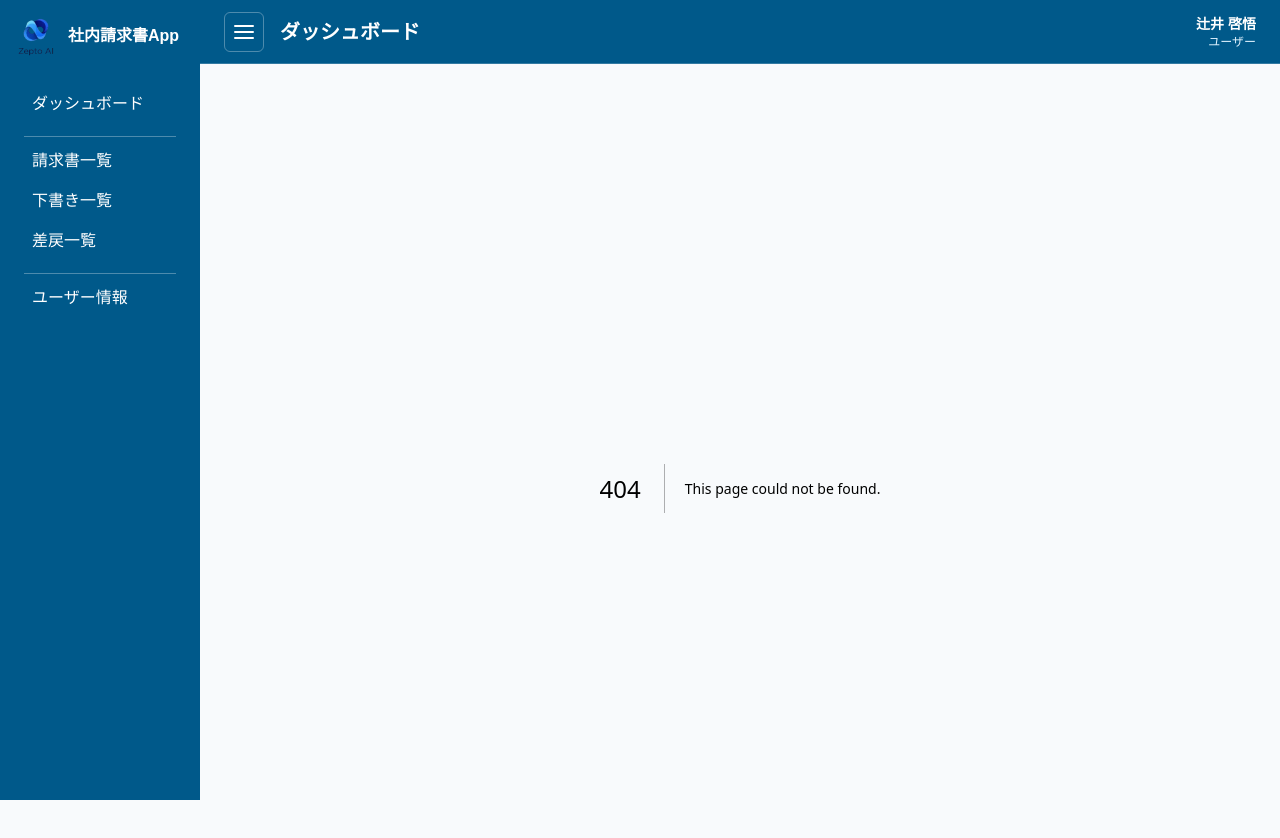
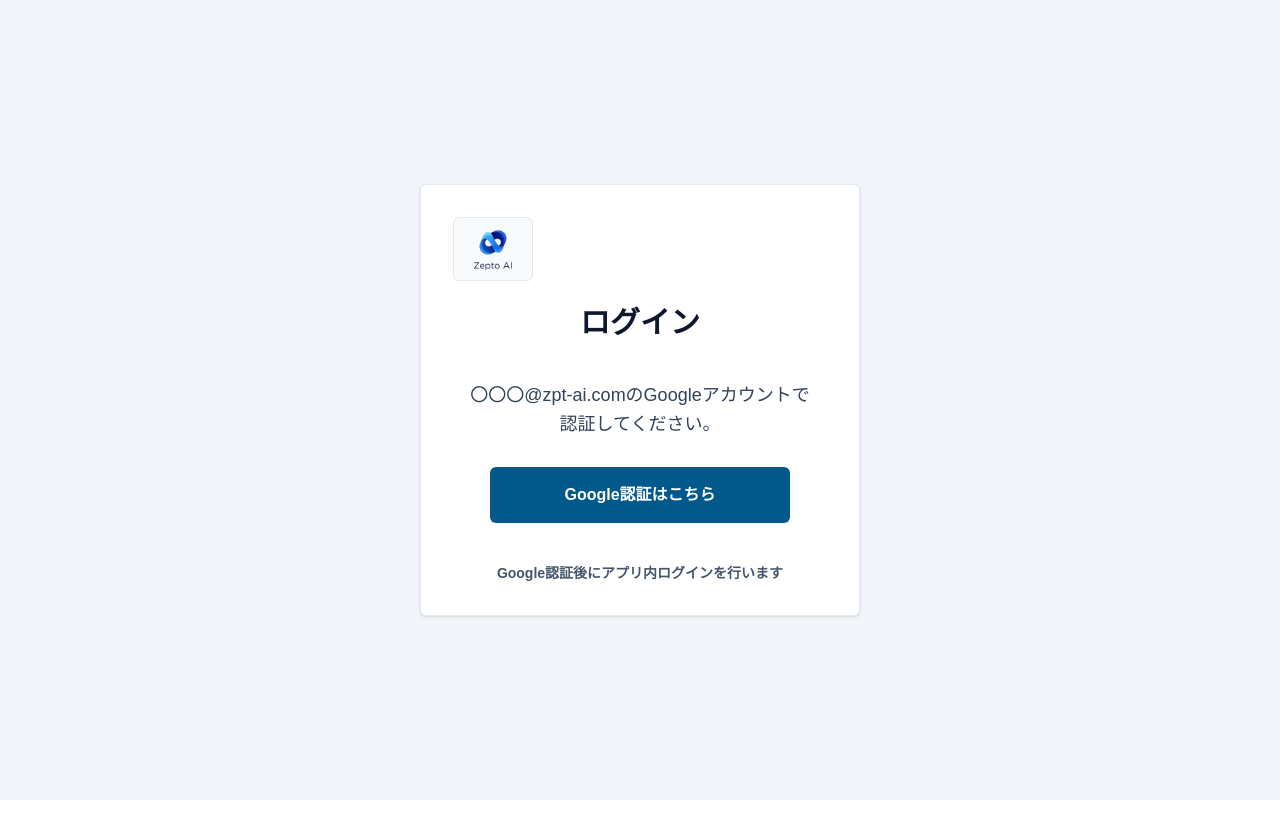
Before and after one commit to keigo0241/Internal_invoice_ZEPTO, a Next.js app: page /login in a window 1280 px wide. Before the commit this address had no page. Shown: the top 838 px of the page. After the commit the page ends 800 px from the top, so only its background shows below. Built offline with nearby package versions, Linux system fonts and the light colour scheme.

Commit message:
feat/#14 Googleログイン画面のUI作成

```diff
--- /dev/null
+++ b/app/(app)/layout.tsx
@@ -0,0 +1,9 @@
+import { AppShell } from "@/components/app-shell";
+
+type AppLayoutProps = {
+  children: React.ReactNode;
+};
+
+export default function AppLayout({ children }: AppLayoutProps) {
+  return <AppShell>{children}</AppShell>;
+}
--- /dev/null
+++ b/app/(app)/page.tsx
@@ -0,0 +1,5 @@
+import { redirect } from "next/navigation";
+
+export default function HomePage() {
+  redirect("/login");
+}
--- /dev/null
+++ b/app/(auth)/login/page.tsx
@@ -0,0 +1,43 @@
+import Image from "next/image";
+import { LOGIN_PAGE_ASSETS, LOGIN_PAGE_TEXT } from "@/constants/auth";
+
+export default function LoginPage() {
+  return (
+    <main className="flex min-h-screen items-center justify-center bg-slate-100 px-6 py-6">
+      <section className="w-full max-w-[440px] rounded-md border border-slate-200 bg-white px-8 py-8 text-center shadow-sm">
+        <div className="mb-6 flex justify-start">
+          <div className="flex h-16 w-20 items-center justify-center rounded-md border border-slate-200 bg-slate-50">
+            <Image
+              src={LOGIN_PAGE_ASSETS.logoSrc}
+              alt={LOGIN_PAGE_ASSETS.logoAlt}
+              width={44}
+              height={44}
+              priority
+            />
+          </div>
+        </div>
+
+        <h1 className="text-3xl font-bold text-slate-900">
+          {LOGIN_PAGE_TEXT.title}
+        </h1>
+
+        <p className="mt-10 text-lg font-medium leading-relaxed text-slate-700">
+          {LOGIN_PAGE_TEXT.descriptionLine1}
+          <br />
+          {LOGIN_PAGE_TEXT.descriptionLine2}
+        </p>
+
+        <button
+          type="button"
+          className="mt-7 h-14 w-full max-w-[300px] rounded-md bg-sky-800 px-6 text-base font-bold text-white transition hover:bg-sky-700"
+        >
+          {LOGIN_PAGE_TEXT.googleAuthButton}
+        </button>
+
+        <p className="mt-10 text-sm font-semibold text-slate-600">
+          {LOGIN_PAGE_TEXT.note}
+        </p>
+      </section>
+    </main>
+  );
+}
--- a/app/layout.tsx
+++ b/app/layout.tsx
@@ -1,5 +1,4 @@
 import "./globals.css"
-import { AppShell } from "@/components/app-shell";
 
 export default function RootLayout({
   children,
@@ -9,7 +8,7 @@ export default function RootLayout({
   return (
     <html lang="ja">
       <body>
-        <AppShell>{children}</AppShell>
+        {children}
       </body>
     </html>
   );
--- a/app/page.tsx
+++ /dev/null
@@ -1,65 +0,0 @@
-import Image from "next/image";
-
-export default function Home() {
-  return (
-    <div className="flex flex-col flex-1 items-center justify-center bg-zinc-50 font-sans dark:bg-black">
-      <main className="flex flex-1 w-full max-w-3xl flex-col items-center justify-between py-32 px-16 bg-white dark:bg-black sm:items-start">
-        <Image
-          className="dark:invert"
-          src="/next.svg"
-          alt="Next.js logo"
-          width={100}
-          height={20}
-          priority
-        />
-        <div className="flex flex-col items-center gap-6 text-center sm:items-start sm:text-left">
-          <h1 className="max-w-xs text-3xl font-semibold leading-10 tracking-tight text-black dark:text-zinc-50">
-            To get started, edit the page.tsx file.
-          </h1>
-          <p className="max-w-md text-lg leading-8 text-zinc-600 dark:text-zinc-400">
-            Looking for a starting point or more instructions? Head over to{" "}
-            <a
-              href="https://vercel.com/templates?framework=next.js&utm_source=create-next-app&utm_medium=appdir-template-tw&utm_campaign=create-next-app"
-              className="font-medium text-zinc-950 dark:text-zinc-50"
-            >
-              Templates
-            </a>{" "}
-            or the{" "}
-            <a
-              href="https://nextjs.org/learn?utm_source=create-next-app&utm_medium=appdir-template-tw&utm_campaign=create-next-app"
-              className="font-medium text-zinc-950 dark:text-zinc-50"
-            >
-              Learning
-            </a>{" "}
-            center.
-          </p>
-        </div>
-        <div className="flex flex-col gap-4 text-base font-medium sm:flex-row">
-          <a
-            className="flex h-12 w-full items-center justify-center gap-2 rounded-full bg-foreground px-5 text-background transition-colors hover:bg-[#383838] dark:hover:bg-[#ccc] md:w-[158px]"
-            href="https://vercel.com/new?utm_source=create-next-app&utm_medium=appdir-template-tw&utm_campaign=create-next-app"
-            target="_blank"
-            rel="noopener noreferrer"
-          >
-            <Image
-              className="dark:invert"
-              src="/vercel.svg"
-              alt="Vercel logomark"
-              width={16}
-              height={16}
-            />
-            Deploy Now
-          </a>
-          <a
-            className="flex h-12 w-full items-center justify-center rounded-full border border-solid border-black/[.08] px-5 transition-colors hover:border-transparent hover:bg-black/[.04] dark:border-white/[.145] dark:hover:bg-[#1a1a1a] md:w-[158px]"
-            href="https://nextjs.org/docs?utm_source=create-next-app&utm_medium=appdir-template-tw&utm_campaign=create-next-app"
-            target="_blank"
-            rel="noopener noreferrer"
-          >
-            Documentation
-          </a>
-        </div>
-      </main>
-    </div>
-  );
-}
--- /dev/null
+++ b/constants/auth.ts
@@ -0,0 +1,12 @@
+export const LOGIN_PAGE_TEXT = {
+  title: "ログイン",
+  descriptionLine1: "〇〇〇@zpt-ai.comのGoogleアカウントで",
+  descriptionLine2: "認証してください。",
+  googleAuthButton: "Google認証はこちら",
+  note: "Google認証後にアプリ内ログインを行います",
+} as const;
+
+export const LOGIN_PAGE_ASSETS = {
+  logoSrc: "/icons/zeptologo.png",
+  logoAlt: "ZEPTO ロゴ",
+} as const;
```
Also changed, not shown: app/(app)/invoices/page.tsx (renamed from app/invoices/page.tsx).
